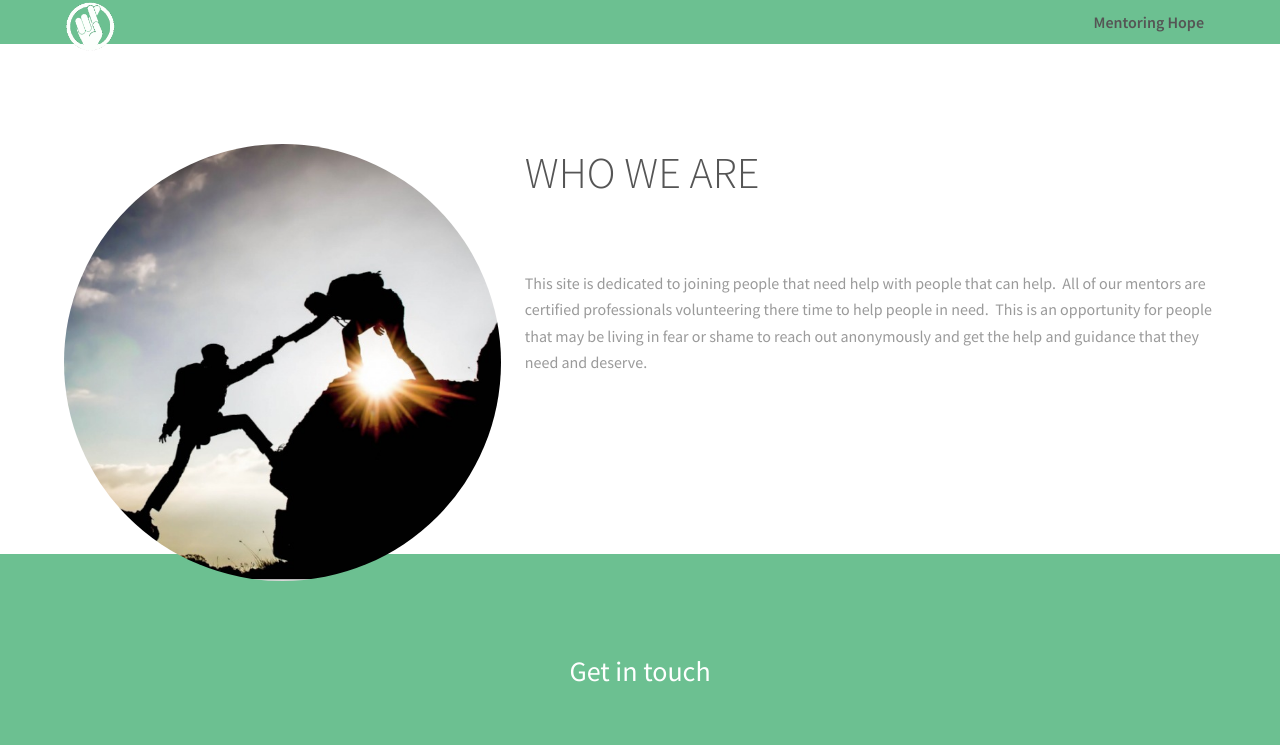
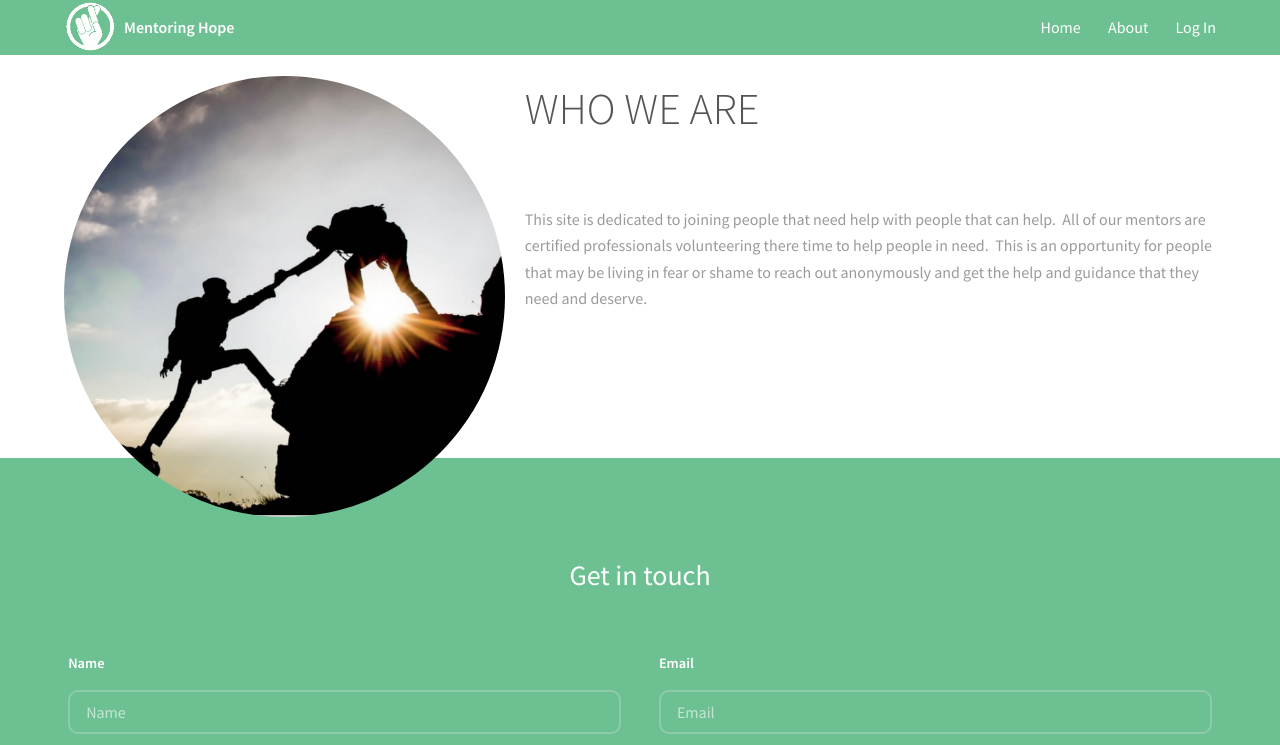
Before and after one commit to ManishShiwlani/Hyland-Hackathon-2020, a plain HTML site: page about.html in a window 1280 px wide. Shown: the top 745 px of the page. Drawn offline with Linux system fonts and the light colour scheme.

Commit message:
Add files via upload

```diff
--- a/assets/css/main.css
+++ b/assets/css/main.css
@@ -1792,7 +1792,7 @@
 		}
 
 	section.wrapper, article.wrapper {
-		padding: 6em 0;
+		padding: 2em 0 4em 0;
 	}
 
 		section.wrapper header, article.wrapper header {
@@ -2235,14 +2235,15 @@
 
 		.image.left {
 			float: left;
-			padding: 0 1.5em 1em 0;
-			top: 0.25em;
+            padding-right: 20px;
+
+
 		}
 
 		.image.right {
 			float: right;
 			padding: 0 0 1em 1.5em;
-			top: 0.25em;
+
 		}
 
 		.image.fit {
@@ -2699,8 +2700,8 @@
 		.subpage #header {
 			background: #6cc091;
 			top: 0;
-			height: 44px;
-			line-height: 44px;
+			height: 55px;
+			line-height: 55px;
 			position: fixed;
 		}
 
@@ -2722,6 +2723,19 @@
 			position: relative;
 		}
 
+#header .logo2 {
+			color: #ffffff;
+			display: inline-block;
+			font-weight: 400;
+			height: inherit;
+			left: 0;
+			line-height: inherit;
+			margin: 0;
+			padding-left: 60px;
+			position: absolute;
+			top: 0;
+			font-size: 1em;
+		}
 		#header .logo {
 			color: #ffffff;
 			display: inline-block;
@@ -2736,7 +2750,7 @@
 			font-size: 1em;
 		}
 
-			#header .logo strong {
+			#header .logo2 strong {
 				color: #ffffff;
 				font-weight: 600;
 			}
```
